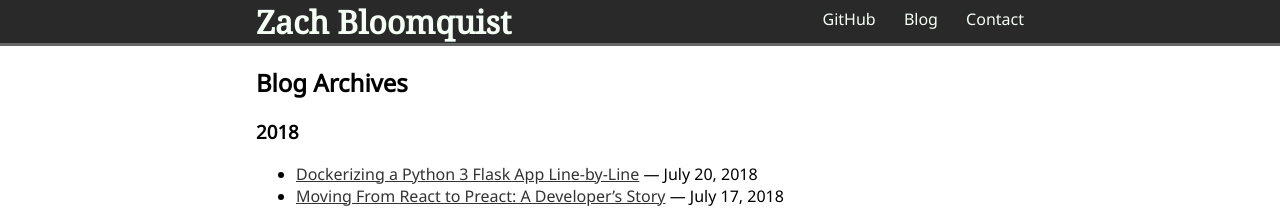
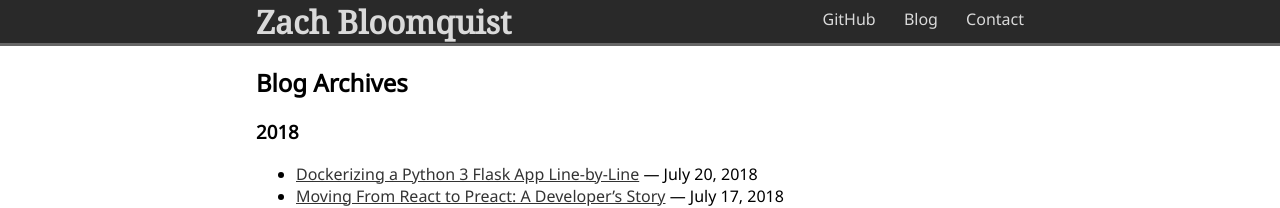
Before and after one commit to flotwig/site, a Jekyll site: the page built from blog/index.html, in a window 1280 px wide. Shown: the top 208 px of the page. Built offline with Jekyll 4.4.1, drawn with Linux system fonts in a browser that asks for light colours; the list of posts is cut into pages by our own code.

Commit message:
no mo green

```diff
--- a/assets/style.scss
+++ b/assets/style.scss
@@ -3,7 +3,7 @@
 
 @import url('https://fonts.googleapis.com/css?family=Noto+Sans|Noto+Serif');
 
-$darkText: rgb(245, 255, 245);
+$darkText: rgb(218, 218, 218);
 
 $darkBg: rgb(41, 41, 41);
 $darkAccent: rgb(102, 102, 102);
```
